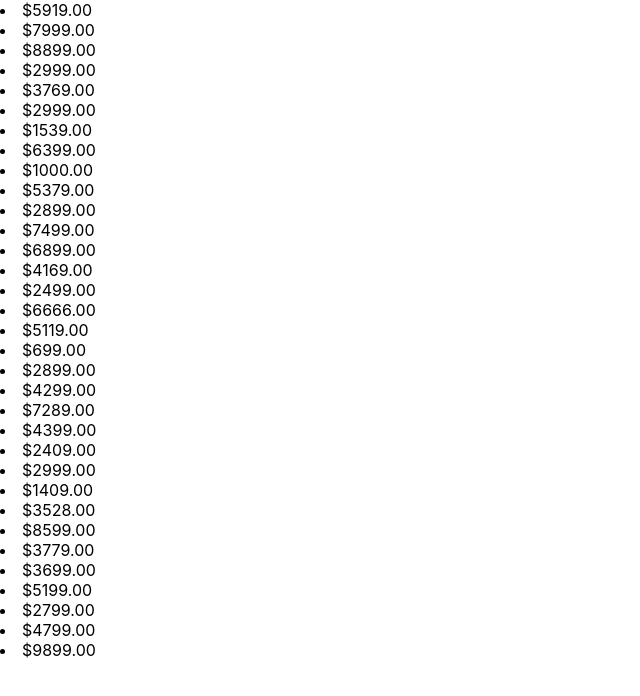
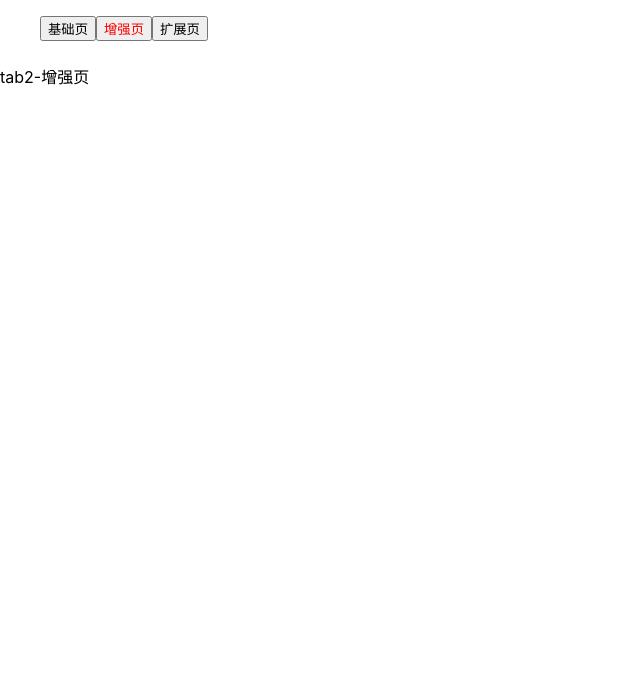
Before and after one commit to uedup/rp, a React (Create React App) app: page / in a window 1280 px wide. Shown: the top 696 px of the page, without its empty margins (0-640 px from the left). Built offline with nearby package versions, Linux system fonts and the light colour scheme.

Commit message:
feat:tabs

```diff
--- a/src/17.Fetch-async-awaite/index.tsx
+++ b/src/17.Fetch-async-awaite/index.tsx
@@ -16,11 +16,12 @@ type AppProps = {};
 export const App: React.FC<AppProps> = () => {
   const [list, setlist] = useState<listType>();
   const initial = () => {
-    fetch("/studio/mock/data.json")
+    fetch("/mock/data.json")
       .then((res) => {
         return res.json();
       })
       .then((json) => {
+        console.log(json)
         setlist(json);
       })
       .catch((err) => {
--- /dev/null
+++ b/src/B02.Tabs/components/Tabs.tsx
@@ -0,0 +1,67 @@
+import React, { useState, useEffect, ReactNode, cloneElement } from "react";
+import styled from 'styled-components';
+
+const TabsWrapper = styled.div`
+  ul{
+    height: 32px;
+  }
+  li{
+    list-style: none;
+    float: left;
+  }
+  .cur{
+    color:red
+  }
+`;
+
+type PannelPops = {
+  actived?: string
+  tabKey: string
+  label: string
+  children?: ReactNode
+};
+
+export const TabPannel: React.FC<PannelPops> = (props) => {
+  const { tabKey, actived, children } = props
+  return (
+    (actived !== tabKey)?null:
+    <div>
+      {children}
+    </div>
+  );
+}
+
+type TabsProps = {
+  initActiveTabKey: string
+  children?: ReactNode[]
+};
+const Tabs: React.FC<TabsProps> = (props) => {
+  const { initActiveTabKey, children } = props
+  const [actived, setActived] = useState<string>(initActiveTabKey)
+  const openTabs = (keyId: string) => {
+    setActived(keyId)
+  }
+  console.log(children)
+  return (
+    <TabsWrapper>
+      <ul>
+        {!!children && children.map((item: any, index: number) => {
+          return (<li key={index} onClick={() => { openTabs(item.props.tabKey) }}>
+            <button className={actived === item.props.tabKey ? 'cur' : ''} >
+              {item.props.label}
+            </button>
+          </li>)
+        })}
+      </ul>
+      {/* {children?.map((item: any) => {
+        return (actived === item.props.tabKey ? item : '')
+      })} */}
+      {children?.map((item: any) => cloneElement(item, {
+        ...item.props,
+        actived
+      }))}
+
+    </TabsWrapper>
+  );
+};
+export default Tabs;
--- /dev/null
+++ b/src/B02.Tabs/index.tsx
@@ -0,0 +1,24 @@
+import React from "react";
+import Tabs, { TabPannel } from './components/Tabs'
+
+type AppProps = {};
+
+export const App: React.FC<AppProps> = () => {
+
+  return (
+    <div>
+      <Tabs initActiveTabKey="tab2">
+        <TabPannel tabKey="tab1" label="基础页">
+          tab1-基础页 <span>BAC</span>
+        </TabPannel>
+        <TabPannel tabKey="tab2" label="增强页">
+          tab2-增强页
+        </TabPannel>
+        <TabPannel tabKey="tab3" label="扩展页">
+          tab3-扩展页
+        </TabPannel>
+      </Tabs>
+    </div>
+  );
+};
+export default App;
--- a/src/index.tsx
+++ b/src/index.tsx
@@ -1,7 +1,7 @@
 import React from 'react';
 import ReactDOM from 'react-dom/client';
 import './index.css';
-import Demo from './17.Fetch-async-awaite';
+import Demo from './B02.Tabs';
 import reportWebVitals from './reportWebVitals';
 
 const root = ReactDOM.createRoot(
```
Also changed, not shown: package.json (+7 -3 lines), 2 other files (tests, documents, lock files or other folders).
